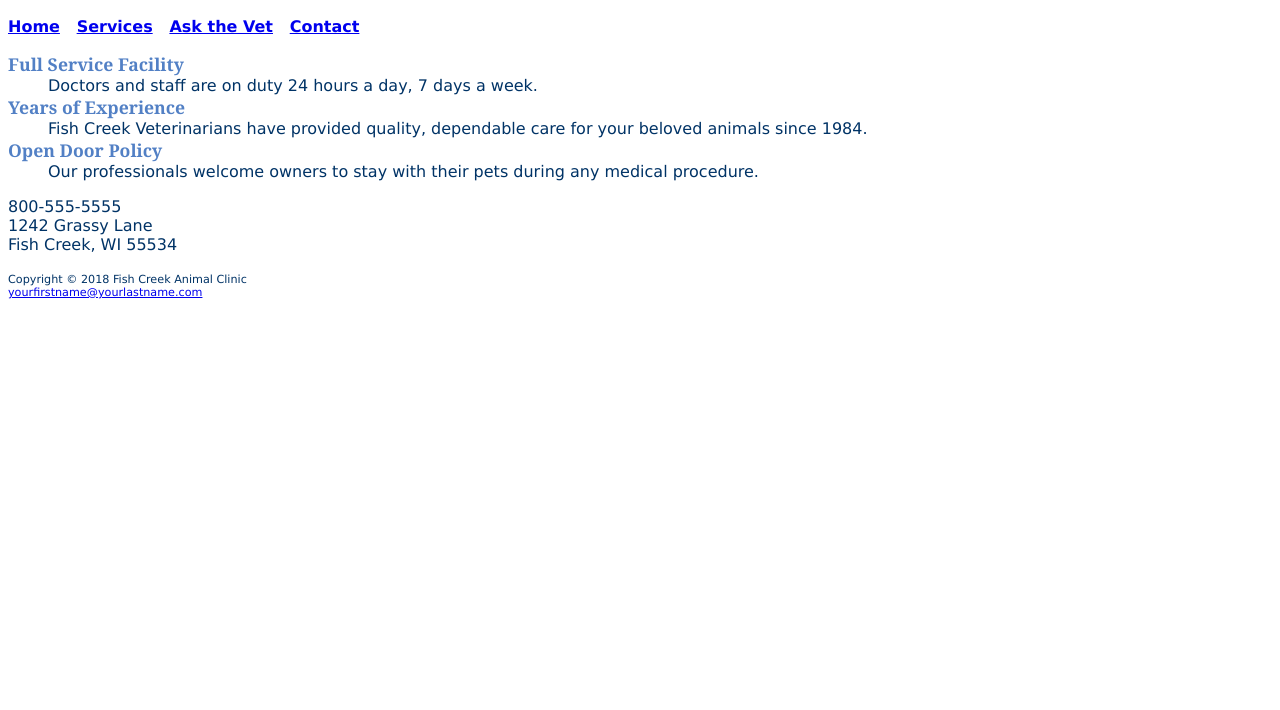
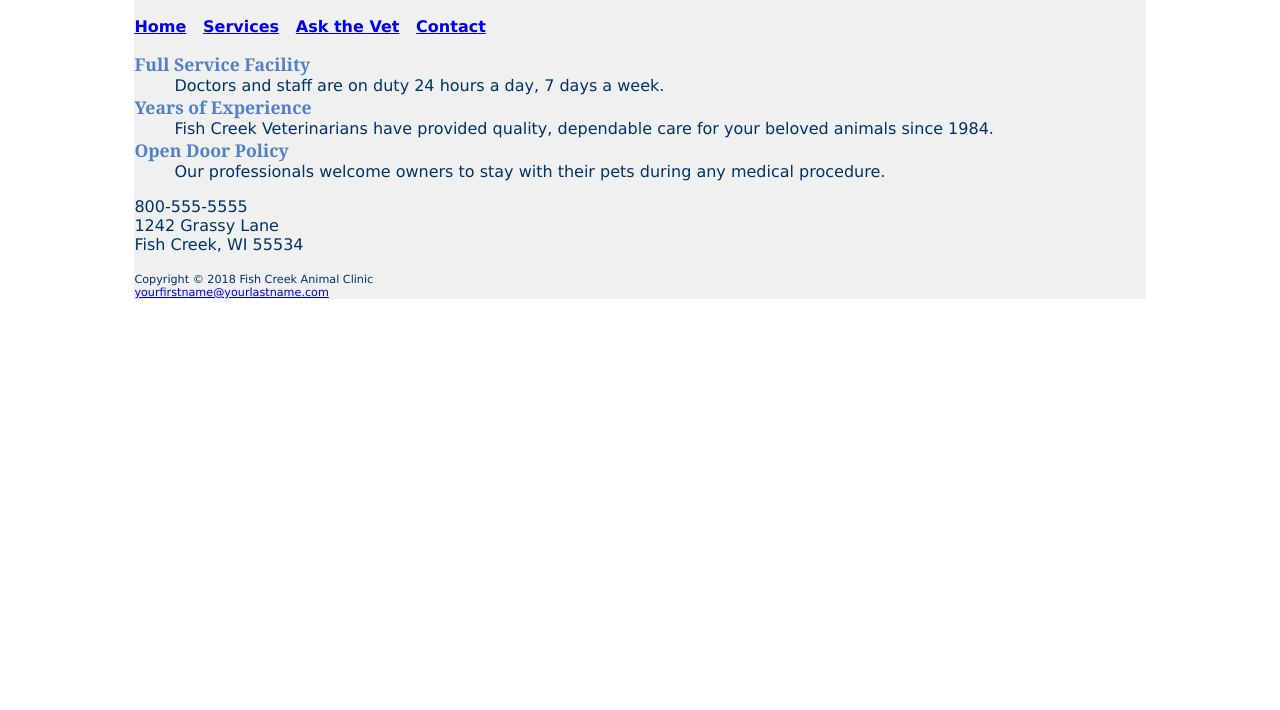
Before and after one commit to 44144Sp21/ch3casestudy-Plyons614, a plain HTML site: page index.html in a window 1280 px wide. Shown: the part 90-800 px from the top of the page. Drawn offline with Linux system fonts and the light colour scheme.

Commit message:
Task 5 finished

```diff
--- a/fishcreek.css
+++ b/fishcreek.css
@@ -24,3 +24,9 @@ footer {
     font-size: .70em;
     font: italic;
 }
+#wrapper {
+    width: 80%;
+    margin-right:auto;
+    margin-left:auto;
+    background-color: #F0F0F0;
+}
--- a/index.html
+++ b/index.html
@@ -5,6 +5,7 @@
 <meta charset="utf-8">
 <link href="fishcreek.css" rel="stylesheet">
 </head>
+<div id="wrapper">
 <body>
 <header>
 <h1>Fish Creek Animal Clinic</h1>
@@ -37,4 +38,5 @@ Copyright &copy; 2018 Fish Creek Animal Clinic<br>
 <a href="mailto:yourfirstname@yourlastname.com">yourfirstname@yourlastname.com</a>
 </footer>
 </body>
+</div>
 </html>
```
Also changed, not shown: services.html (+2 -0 lines).
